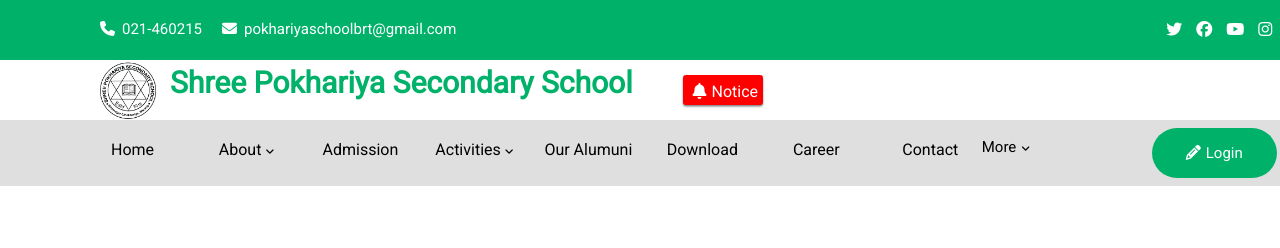
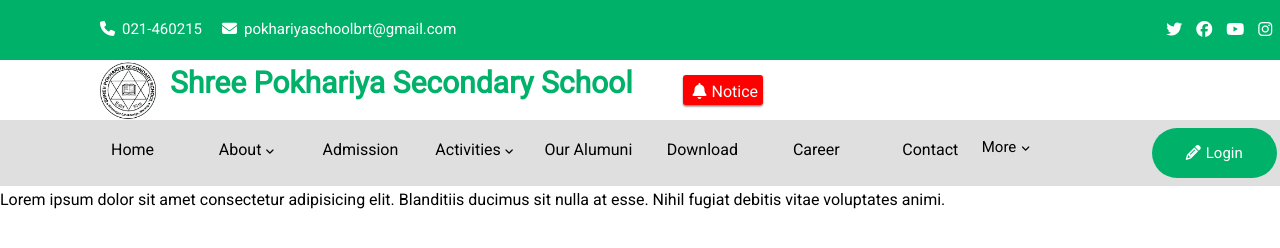
Before and after one commit to rijeshsap53/Pokhariya-Secondary-School, a plain HTML site: page index.html in a window 1280 px wide. Drawn offline with Linux system fonts and the light colour scheme.

Commit message:
third comment

```diff
--- a/index.html
+++ b/index.html
@@ -103,6 +103,11 @@
 
     </div>
 
+    <div class="box2">
+
+        <p>Lorem ipsum dolor sit amet consectetur adipisicing elit. Blanditiis ducimus sit nulla at esse. Nihil fugiat debitis vitae voluptates animi.</p>
+    </div>
+
 
 
 
```
